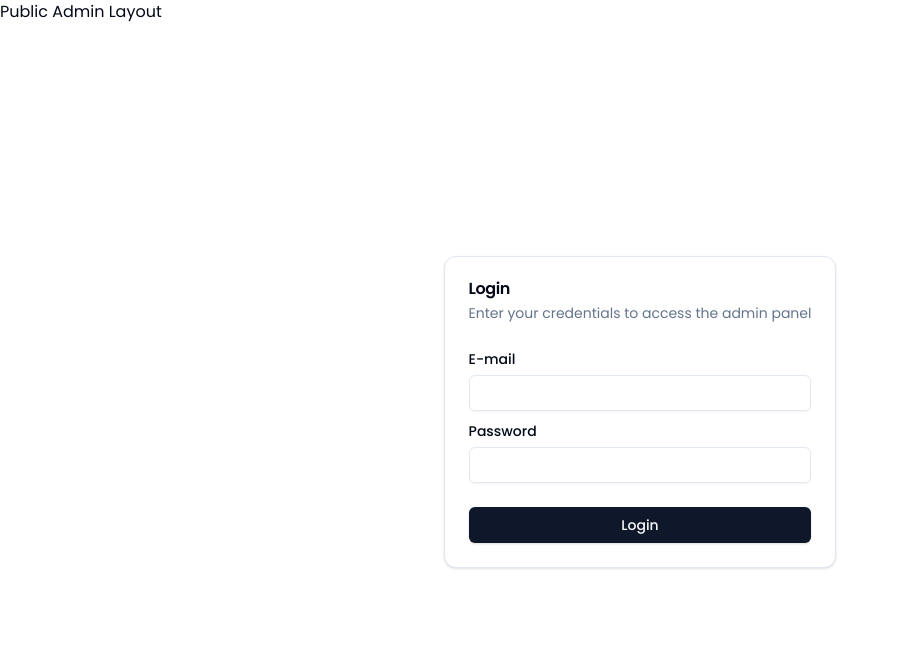
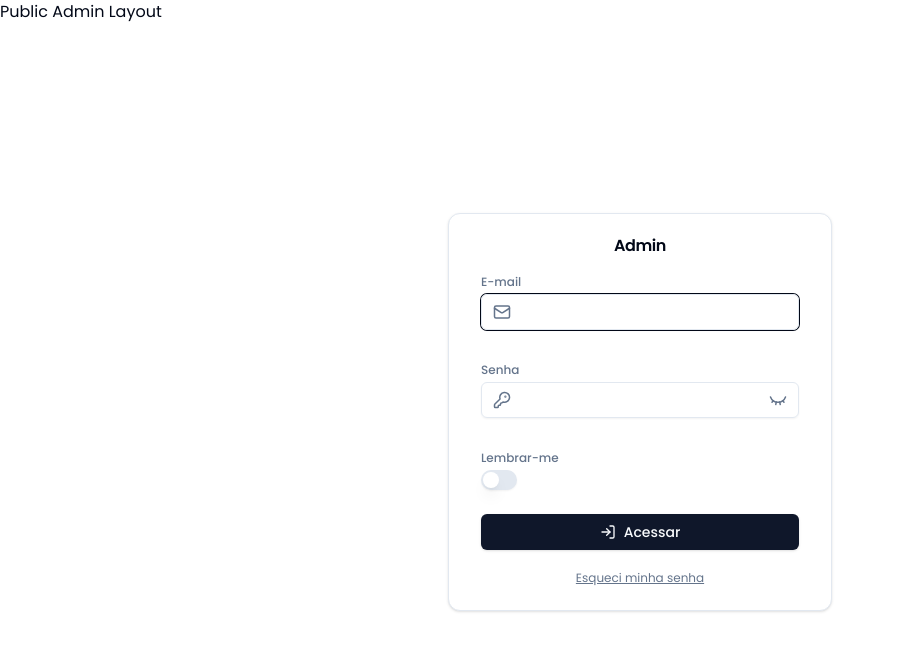
Before and after one commit to passosleo/car-dealer-frontend, a Next.js app: page /admin/login in a window 1280 px wide. Shown: the top 650 px of the page, without its empty margins (0-898 px from the left). Built offline with nearby package versions, Linux system fonts and the light colour scheme.

Commit message:
feat: login page

```diff
--- a/src/app/admin/(private)/banners/components/banner-form.tsx
+++ b/src/app/admin/(private)/banners/components/banner-form.tsx
@@ -45,7 +45,7 @@ const BannerForm = React.forwardRef<
           <Form.Input
             label="Título"
             name="title"
-            icon={<TypeIcon size={18} />}
+            leftIcon={<TypeIcon size={18} />}
           />
 
           <div className="flex gap-4 w-full">
--- a/src/app/admin/(private)/brands/components/brand-form.tsx
+++ b/src/app/admin/(private)/brands/components/brand-form.tsx
@@ -37,7 +37,11 @@ const BrandForm = React.forwardRef<
         />
 
         <div className="flex flex-col gap-2 w-full flex-wrap">
-          <Form.Input label="Nome" name="name" icon={<TypeIcon size={18} />} />
+          <Form.Input
+            label="Nome"
+            name="name"
+            leftIcon={<TypeIcon size={18} />}
+          />
 
           <Form.Switch label="Ativo" name="active" defaultChecked />
 
--- a/src/app/admin/(private)/sellers/components/seller-form.tsx
+++ b/src/app/admin/(private)/sellers/components/seller-form.tsx
@@ -57,13 +57,13 @@ const SellerForm = React.forwardRef<
             <Form.Input
               label="E-mail"
               name="email"
-              icon={<MailIcon size={18} />}
+              leftIcon={<MailIcon size={18} />}
             />
 
             <Form.Input
               label="Telefone"
               name="phone"
-              icon={<PhoneIcon size={18} />}
+              leftIcon={<PhoneIcon size={18} />}
             />
           </div>
 
--- /dev/null
+++ b/src/app/admin/(public)/login/components/login-form.tsx
@@ -0,0 +1,79 @@
+"use client";
+
+import { Form } from "@/components/admin/form";
+import { Button } from "@/components/ui/button";
+import React from "react";
+import { z } from "zod";
+import { config } from "@/config";
+import {
+  EyeClosedIcon,
+  EyeIcon,
+  KeyRoundIcon,
+  LogInIcon,
+  MailIcon,
+} from "lucide-react";
+
+const messages = config.messages.validation;
+
+const LoginForm = React.forwardRef<
+  HTMLFormElement,
+  Omit<
+    React.ComponentProps<typeof Form.Context>,
+    "zodSchema" | "onSubmit" | "children"
+  >
+>((props, ref) => {
+  const [showPassword, setShowPassword] = React.useState(false);
+  const [inputType, setInputType] = React.useState<"password" | "text">(
+    "password"
+  );
+
+  function togglePasswordVisibility() {
+    setInputType((prev) => (prev === "password" ? "text" : "password"));
+    setShowPassword((prev) => !prev);
+  }
+
+  return (
+    <Form.Context
+      ref={ref}
+      {...props}
+      zodSchema={z.object({
+        email: z
+          .string({ required_error: messages.required_error })
+          .email({ message: messages.email_error }),
+        password: z
+          .string({ required_error: messages.required_error })
+          .nonempty({ message: messages.nonempty_error }),
+        rememberMe: z.boolean().default(false),
+      })}
+      onSubmit={(data) => console.log(data)}
+    >
+      <Form.Input
+        label="E-mail"
+        name="email"
+        autoFocus
+        leftIcon={<MailIcon size={18} />}
+      />
+
+      <Form.Input
+        label="Senha"
+        name="password"
+        type={inputType}
+        leftIcon={<KeyRoundIcon size={18} />}
+        rightIcon={
+          showPassword ? <EyeIcon size={18} /> : <EyeClosedIcon size={18} />
+        }
+        onRightIconClick={togglePasswordVisibility}
+      />
+
+      <Form.Switch label="Lembrar-me" name="rememberMe" />
+
+      <Button type="submit" className="w-full">
+        <LogInIcon />
+        Acessar
+      </Button>
+    </Form.Context>
+  );
+});
+LoginForm.displayName = "BannerForm";
+
+export { LoginForm };
--- a/src/app/admin/(public)/login/page.tsx
+++ b/src/app/admin/(public)/login/page.tsx
@@ -1,39 +1,30 @@
 import {
   Card,
   CardContent,
-  CardDescription,
   CardFooter,
   CardHeader,
   CardTitle,
 } from "@/components/ui/card";
-import { Input } from "@/components/ui/input";
-import { Label } from "@/components/ui/label";
-import { LoginButton } from "./components/login-button";
+import { LoginForm } from "./components/login-form";
+import Link from "next/link";
 
 export default function LoginAdminPage() {
   return (
-    <div>
-      <Card className="w-full">
-        <CardHeader>
-          <CardTitle>Login</CardTitle>
-          <CardDescription>
-            Enter your credentials to access the admin panel
-          </CardDescription>
-        </CardHeader>
-        <CardContent className="space-y-2">
-          <div className="space-y-1">
-            <Label htmlFor="email">E-mail</Label>
-            <Input id="email" />
-          </div>
-          <div className="space-y-1">
-            <Label htmlFor="password">Password</Label>
-            <Input id="password" />
-          </div>
-        </CardContent>
-        <CardFooter>
-          <LoginButton />
-        </CardFooter>
-      </Card>
-    </div>
+    <Card className="w-full max-w-sm">
+      <CardHeader className="pb-0">
+        <CardTitle className="self-center">Admin</CardTitle>
+      </CardHeader>
+      <CardContent className="space-y-2 py-3">
+        <LoginForm />
+      </CardContent>
+      <CardFooter className="flex flex-col items-center">
+        <Link
+          href="/admin/forgot-password"
+          className="text-xs text-muted-foreground underline"
+        >
+          Esqueci minha senha
+        </Link>
+      </CardFooter>
+    </Card>
   );
 }
--- a/src/components/admin/form/form-input.tsx
+++ b/src/components/admin/form/form-input.tsx
@@ -9,7 +9,10 @@ type FormInputProps = React.ComponentProps<typeof Input> & {
   label: string;
   name: string;
   className?: string;
-  icon?: React.ReactNode;
+  leftIcon?: React.ReactNode;
+  rightIcon?: React.ReactNode;
+  onLeftIconClick?: () => void;
+  onRightIconClick?: () => void;
 };
 
 const FormInput = React.forwardRef<HTMLInputElement, FormInputProps>(
@@ -21,7 +24,10 @@ const FormInput = React.forwardRef<HTMLInputElement, FormInputProps>(
       disabled,
       defaultValue = "",
       type = "text",
-      icon,
+      leftIcon,
+      rightIcon,
+      onLeftIconClick,
+      onRightIconClick,
       ...props
     },
     ref
@@ -43,14 +49,16 @@ const FormInput = React.forwardRef<HTMLInputElement, FormInputProps>(
                   {label}
                 </Label>
                 <div className="relative">
-                  {icon && (
+                  {leftIcon && (
                     <div
                       className={twMerge(
                         "absolute left-3 top-1/2 transform -translate-y-1/2 text-muted-foreground transition-all",
-                        field.value && "text-primary"
+                        field.value && "text-primary",
+                        onLeftIconClick && "cursor-pointer"
                       )}
+                      onClick={onLeftIconClick}
                     >
-                      {icon}
+                      {leftIcon}
                     </div>
                   )}
                   <Input
@@ -59,8 +67,25 @@ const FormInput = React.forwardRef<HTMLInputElement, FormInputProps>(
                     ref={ref}
                     type={type}
                     id={props.id || name}
-                    className={twMerge("w-full", className, icon && "pl-10")}
+                    className={twMerge(
+                      "w-full",
+                      className,
+                      leftIcon && "pl-10",
+                      rightIcon && "pr-10"
+                    )}
                   />
+                  {rightIcon && (
+                    <div
+                      className={twMerge(
+                        "absolute right-3 top-1/2 transform -translate-y-1/2 text-muted-foreground transition-all",
+                        field.value && "text-primary",
+                        onRightIconClick && "cursor-pointer"
+                      )}
+                      onClick={onRightIconClick}
+                    >
+                      {rightIcon}
+                    </div>
+                  )}
                 </div>
                 <div className="text-destructive text-xs min-h-5 pt-1">
                   {fieldState.error && <span>{fieldState.error.message}</span>}
--- a/src/config/validation-messages.ts
+++ b/src/config/validation-messages.ts
@@ -1,6 +1,6 @@
 export const validationMessages = {
   required_error: "Campo obrigatório",
-  nonempty_error: "Campo não pode ser vazio",
+  nonempty_error: "Campo obrigatório",
   email_error: "E-mail inválido",
   url_error: "URL inválida",
   number_error: "Número inválido",
```
